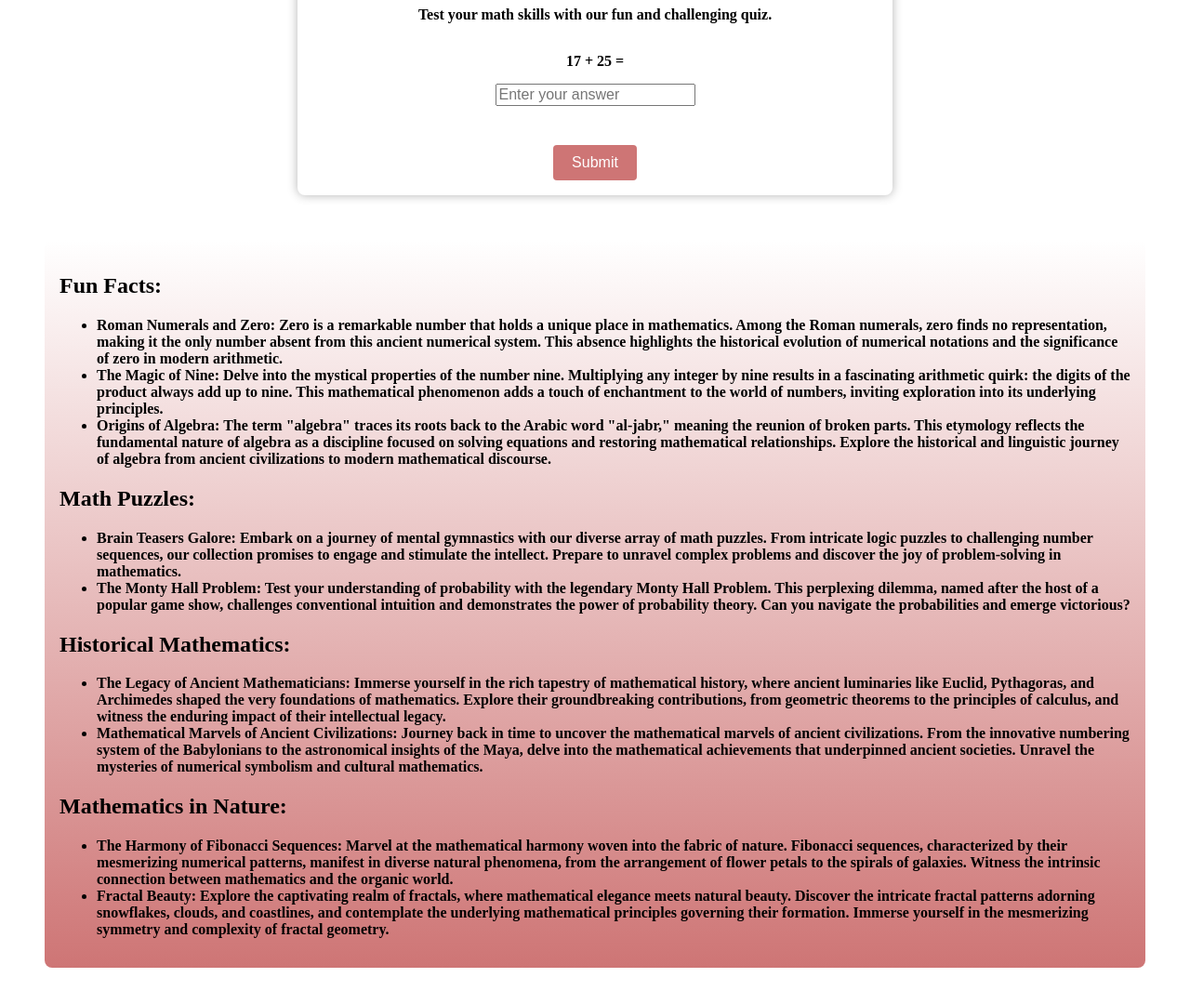
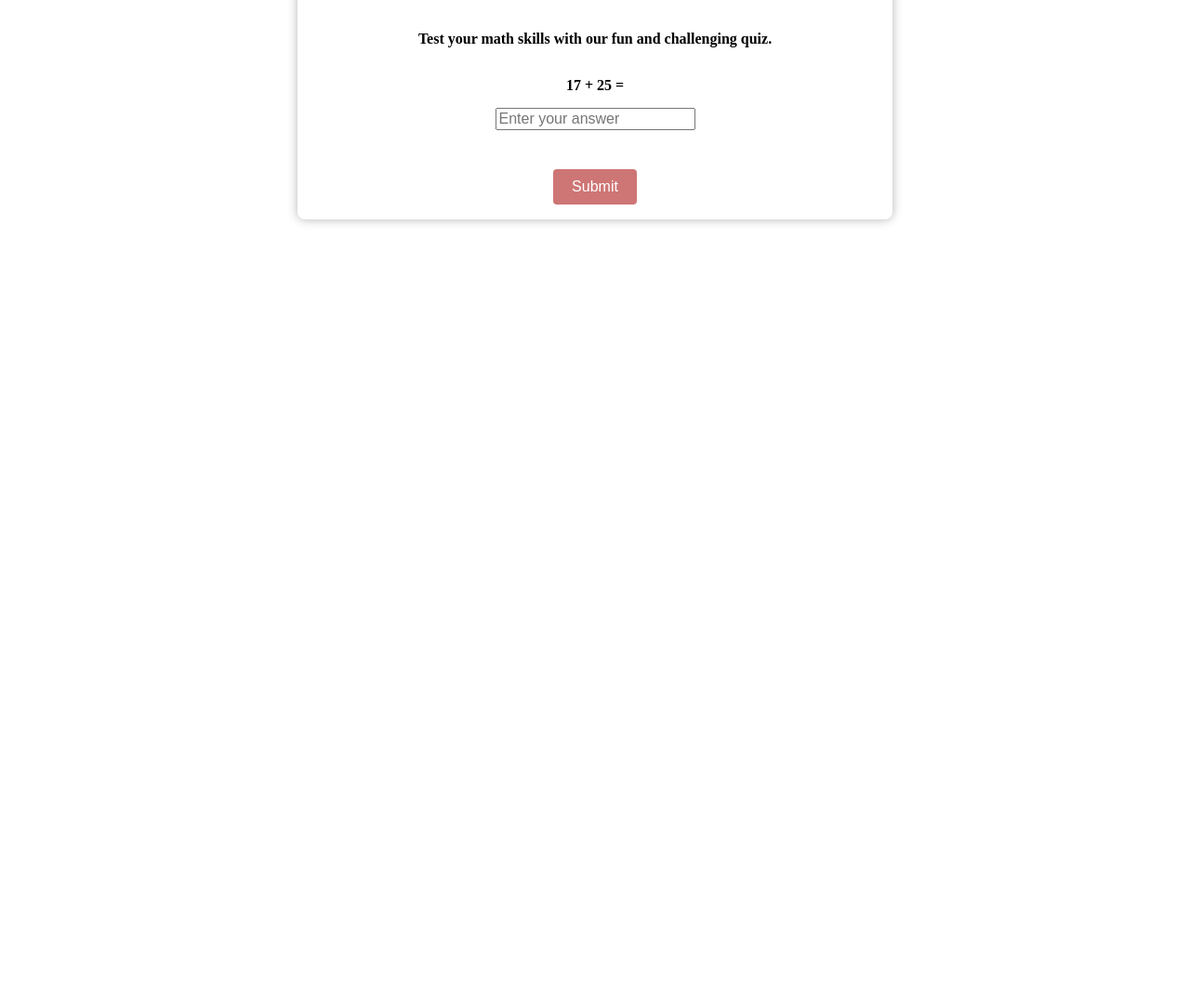
Before and after one commit to SGurmai/Project-2, a plain HTML site: page html/Practice.html in a window 1280 px wide. Shown: the part 534-1614 px from the top of the page at 93% size. After the commit the page ends 800 px from the top, so only its background shows below. Drawn offline with Linux system fonts and the light colour scheme.

Commit message:
Add files via upload
CSS changes.

```diff
--- a/html/Practice.html
+++ b/html/Practice.html
@@ -10,18 +10,21 @@
 
 <body>
 
-    <!-- Header -->
+    <section class="header-section">
 
     <header class="header">
         <h1>Math quiz</h1>
-        <p>Unleash Your Math Superpowers: Dive into the Ultimate One-Page Math Quiz Adventure! Test your skills,
+        <p>Unleash Your Math Superpowers: Dive into the Ultimate Math Quiz Adventure! Test your skills,
             beat the clock, and climb the leaderboard. Ready for the challenge?</p>
     </header>
 
     <div class="navbar">
         <a href="../index.html">Home</a>
-        <a href="./Practice.html">Practice</a>
+        <a href="./Practice.html" class="current">Practice</a>
+        <a href="./Education.html">Education</a>
     </div>
+
+    </section>
 
     <!-- Quiz container -->
 
@@ -36,47 +39,6 @@
         </div>
     </section>
 
-    <section class="section">
-
-        <h2>Fun Facts:</h2>
-
-        <ul>
-            <li>Roman Numerals and Zero: Zero is a remarkable number that holds a unique place in mathematics. Among the Roman numerals, zero finds no representation,
-                making it the only number absent from this ancient numerical system. This absence highlights the historical evolution of numerical notations and the significance of zero in modern arithmetic.</li>
-            <li>The Magic of Nine: Delve into the mystical properties of the number nine. Multiplying any integer by nine results in a fascinating arithmetic quirk: the digits of the product always add up to nine.
-                This mathematical phenomenon adds a touch of enchantment to the world of numbers, inviting exploration into its underlying principles.</li>
-            <li>Origins of Algebra: The term "algebra" traces its roots back to the Arabic word "al-jabr," meaning the reunion of broken parts. This etymology reflects the fundamental nature of algebra as a discipline focused on solving equations and restoring mathematical relationships.
-                 Explore the historical and linguistic journey of algebra from ancient civilizations to modern mathematical discourse.</li>
-        </ul>
-
-        <h2>Math Puzzles:</h2>
-
-        <ul>
-            <li>Brain Teasers Galore: Embark on a journey of mental gymnastics with our diverse array of math puzzles. From intricate logic puzzles to challenging number sequences,
-                our collection promises to engage and stimulate the intellect. Prepare to unravel complex problems and discover the joy of problem-solving in mathematics.</li>
-            <li>The Monty Hall Problem: Test your understanding of probability with the legendary Monty Hall Problem. This perplexing dilemma, named after the host of a popular game show,
-                challenges conventional intuition and demonstrates the power of probability theory. Can you navigate the probabilities and emerge victorious?</li>
-        </ul>
-
-        <h2>Historical Mathematics:</h2>
-
-        <ul>
-            <li>The Legacy of Ancient Mathematicians: Immerse yourself in the rich tapestry of mathematical history, where ancient luminaries like Euclid, Pythagoras, and Archimedes shaped the very foundations of mathematics.
-                Explore their groundbreaking contributions, from geometric theorems to the principles of calculus, and witness the enduring impact of their intellectual legacy.</li>
-            <li>Mathematical Marvels of Ancient Civilizations: Journey back in time to uncover the mathematical marvels of ancient civilizations. From the innovative numbering system of the Babylonians to the astronomical insights of the Maya,
-                delve into the mathematical achievements that underpinned ancient societies. Unravel the mysteries of numerical symbolism and cultural mathematics.</li>
-        </ul>
-
-        <h2>Mathematics in Nature:</h2>
-
-        <ul>
-            <li>The Harmony of Fibonacci Sequences: Marvel at the mathematical harmony woven into the fabric of nature. Fibonacci sequences, characterized by their mesmerizing numerical patterns, manifest in diverse natural phenomena,
-                from the arrangement of flower petals to the spirals of galaxies. Witness the intrinsic connection between mathematics and the organic world.</li>
-            <li>Fractal Beauty: Explore the captivating realm of fractals, where mathematical elegance meets natural beauty. Discover the intricate fractal patterns adorning snowflakes, clouds, and coastlines, and contemplate the underlying mathematical principles governing their formation.
-                Immerse yourself in the mesmerizing symmetry and complexity of fractal geometry.</li>
-        </ul>
-
-    </section>
     <script src="/script/script.js"></script>
 </body>
 </html>
```
Also changed, not shown: html/Education.html (added, +50 -0 lines).
